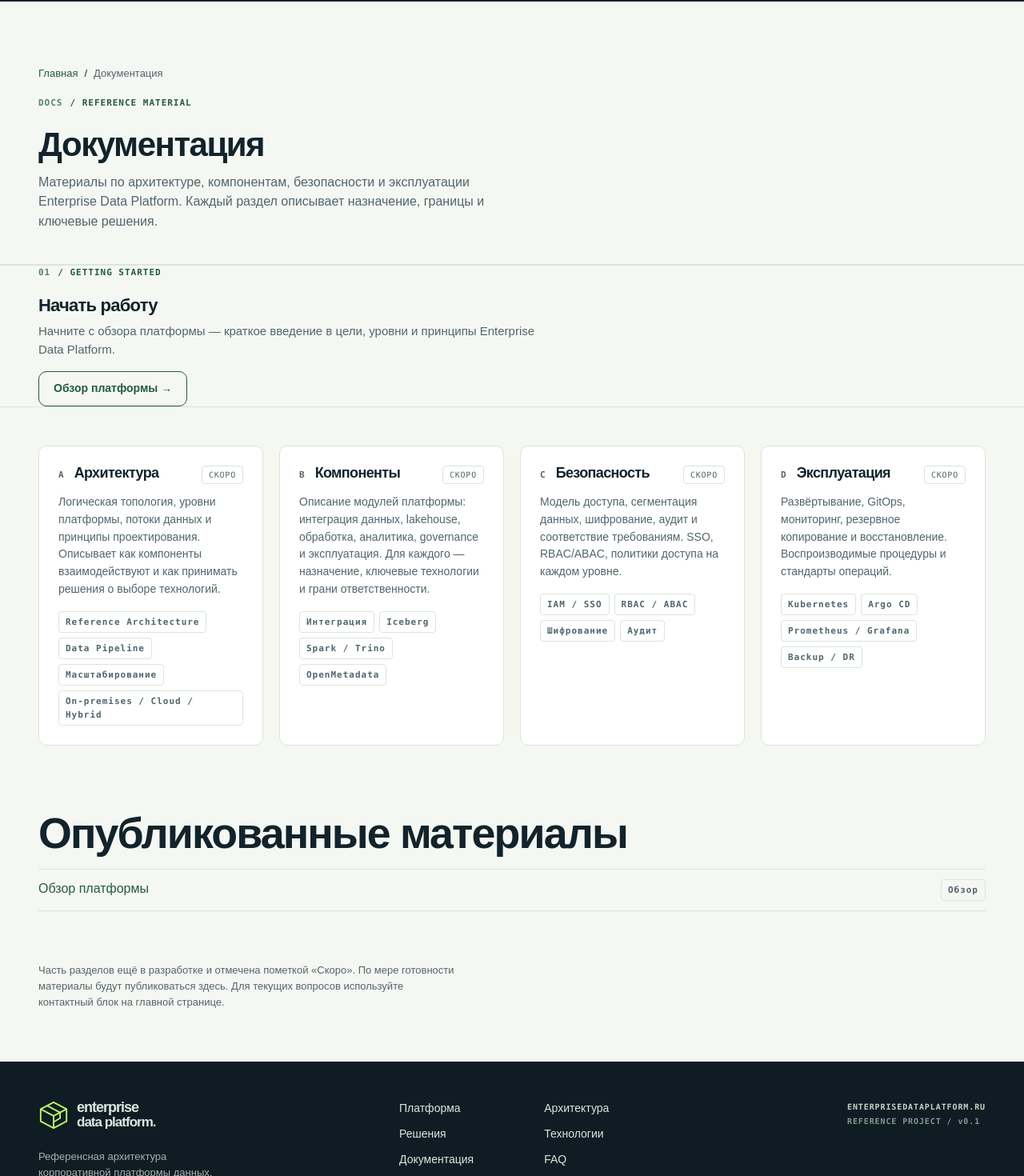
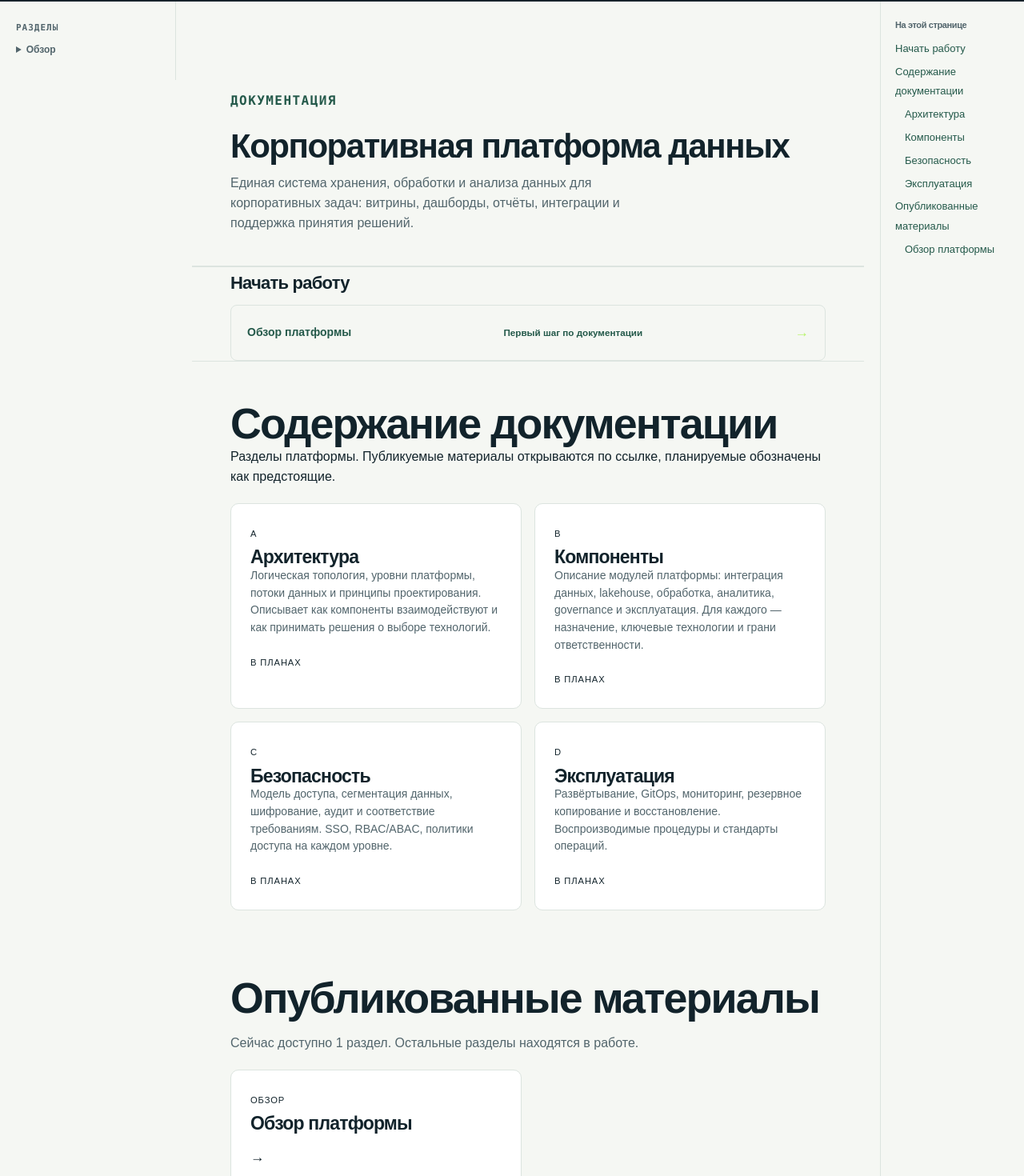
Before and after one commit to enterprise-data-platform-ru/enterprise-data-platform-ru.github.io, a Next.js app: page /docs in a window 1280 px wide. Shown: the part 75-1545 px from the top of the page at 80% size. Built offline with nearby package versions, Linux system fonts and the light colour scheme.

Commit message:
refactor(docs): unify docs layout with shared 3-column shell

```diff
--- a/src/app/docs/docs.css
+++ b/src/app/docs/docs.css
@@ -280,3 +280,59 @@
   .docs-start-link {
     display:block;
     text-align:center}}
+
+/* FIX-03: каталог (/docs/) внутри docs-article — секции тянутся на всю
+   ширину main, компенсируя padding статьи. */
+.docs-article > .docs-catalog {
+  display:contents}
+
+/* FIX-03: каталог — сетка карточек, статусы, ссылки */
+.docs-cards {
+  display:grid;
+  grid-template-columns:repeat(auto-fill, minmax(280px, 1fr));
+  gap:16px;
+  margin-top:20px}
+.docs-card--published {
+  cursor:pointer;
+  transition:border-color .15s}
+.docs-card--published:hover {
+  border-color:var(--lime)}
+.docs-card-tag {
+  display:inline-block;
+  font-size:.7rem;
+  font-family:var(--font-mono);
+  letter-spacing:.08em;
+  text-transform:uppercase;
+  color:var(--ink-mute);
+  margin-bottom:8px}
+.docs-card-status {
+  display:inline-block;
+  font-size:.7rem;
+  font-family:var(--font-mono);
+  letter-spacing:.08em;
+  text-transform:uppercase;
+  margin-top:8px}
+.docs-list-intro {
+  color:var(--ink-soft);
+  font-size:1rem;
+  line-height:1.6}
+.docs-start-empty {
+  color:var(--ink-mute);
+  font-style:italic}
+.docs-start-link {
+  display:flex;
+  align-items:center;
+  justify-content:space-between;
+  gap:16px;
+  padding:20px;
+  border:1px solid var(--line);
+  border-radius:8px;
+  background:var(--surface);
+  transition:border-color .15s}
+.docs-start-link:hover {
+  border-color:var(--lime)}
+.docs-start-link .arrow {
+  color:var(--lime)}
+.arrow {
+  color:var(--ink-mute);
+  font-size:1.1rem}
--- a/src/app/docs/layout.jsx
+++ b/src/app/docs/layout.jsx
@@ -2,13 +2,19 @@ import React from 'react';
 import './docs.css';
 import Header from '../../components/Header.jsx';
 import Footer from '../../components/Footer.jsx';
+import DocsLayout from '../../components/DocsLayout.jsx';
 
-export default function DocsLayout({children}) {
+// FIX-03: root layout документации. Все страницы /docs/ проходят через
+// DocsLayout (единая 3-колоночная сетка). Каталог (/docs/) не задаёт
+// currentSlug, поэтому в боковой навигации ни один пункт не подсвечен.
+export default function DocsRootLayout({children}) {
   return (
     <>
       <a className="skip-link" href="#main">К содержимому</a>
       <Header activeSection="/docs/" />
-      {children}
+      <DocsLayout currentSlug="">
+        {children}
+      </DocsLayout>
       <Footer />
     </>
   );
--- a/src/app/docs/page.jsx
+++ b/src/app/docs/page.jsx
@@ -1,131 +1,105 @@
 import React from 'react';
 import {docs} from '../../content/site.mjs';
-import {
-  getPublishedDocs,
-  getSectionStatus,
-  getGettingStarted,
-  docPath,
-} from '../../content/docs/navigation.mjs';
+import {getPublishedDocs, getGettingStarted, getSectionStatus, docPath} from '../../content/docs/navigation.mjs';
 import {linkHref} from '../../lib/paths.mjs';
 
-export const metadata = {
-  title: 'Документация — Enterprise Data Platform',
-  description: 'Структура документации: архитектура, компоненты, безопасность и эксплуатация корпоративной платформы данных.',
-  alternates: { canonical: '/docs/' },
-};
+// FIX-03: каталог документации (/docs/) больше не содержит собственных
+// layout-обёрток (docs-shell, docs-sidebar). Единая сетка предоставляется
+// DocsLayout из родительского src/app/docs/layout.jsx.
+export default function DocsIndexPage() {
+  const published = getPublishedDocs();
+  const start = getGettingStarted();
+  const statusOf = getSectionStatus;
 
-export default function DocsPage() {
-  const start = getGettingStarted();
   return (
-    <main id="main" className="docs-page">
-        <section className="docs-hero">
+    <div className="docs-catalog">
+      <section className="docs-hero" aria-labelledby="docs-heading">
         <div className="container">
-            <nav className="docs-breadcrumb" aria-label="Хлебные крошки">
-              <a href={linkHref('/')}>Главная</a>
-              <span aria-hidden="true">/</span>
-              <span aria-current="page">Документация</span>
-            </nav>
-            <div className="eyebrow">
-              <span className="section-no">DOCS</span> / REFERENCE MATERIAL
-            </div>
-            <h1>Документация</h1>
-            <p>
-              Материалы по архитектуре, компонентам, безопасности и эксплуатации
-              Enterprise Data Platform. Каждый раздел описывает назначение,
-              границы и ключевые решения.
+          <p className="eyebrow">Документация</p>
+          <h1 id="docs-heading">Корпоративная платформа данных</h1>
+          <p className="lead">
+            Единая система хранения, обработки и анализа данных для
+            корпоративных задач: витрины, дашборды, отчёты, интеграции и
+            поддержка принятия решений.
           </p>
         </div>
       </section>
 
-        {start && (
-          <section className="docs-start" aria-label="Начать работу">
+      <section className="docs-start" aria-labelledby="docs-start">
         <div className="container">
-              <div className="eyebrow">
-                <span className="section-no">01</span> / GETTING STARTED
-              </div>
-              <h2>Начать работу</h2>
-              <p>
-                Начните с обзора платформы — краткое введение в цели, уровни и
-                принципы Enterprise Data Platform.
-              </p>
+          <h2 id="docs-start">Начать работу</h2>
+          {start ? (
             <a className="docs-start-link" href={linkHref(docPath(start.slug))}>
-                {start.title}
-                <span aria-hidden="true"> →</span>
+              <span>{start.title}</span>
+              <small>Первый шаг по документации</small>
+              <span className="arrow" aria-hidden="true">→</span>
             </a>
+          ) : (
+            <p className="docs-start-empty">Материал находится в работе.</p>
+          )}
         </div>
       </section>
-        )}
 
-        <section className="docs-list">
+      <section className="docs-list" aria-labelledby="docs-catalog">
         <div className="container">
-            <div className="docs-grid">
-              {docs.map((card) => {
-                const status = getSectionStatus(card.slug);
-                const published = status === 'published';
-                const body = (
+          <h2 id="docs-catalog">Содержание документации</h2>
+          <p className="docs-list-intro">
+            Разделы платформы. Публикуемые материалы открываются по ссылке,
+            планируемые обозначены как предстоящие.
+          </p>
+          <div className="docs-cards">
+            {docs.map((c) => {
+              const status = statusOf(c.slug);
+              const href = status === 'published' ? linkHref(docPath(c.slug)) : null;
+              const inner = (
                 <>
-                    <div className="docs-card-head">
-                      <span className="mono docs-code">{card.code}</span>
-                      <h2>{card.title}</h2>
-                      {!published && (
-                        <span className="docs-soon">Скоро</span>
-                      )}
-                    </div>
-                    <p>{card.description}</p>
-                    <div className="docs-topics">
-                      {card.topics.map(t => (
-                        <span key={t} className="docs-topic mono">{t}</span>
-                      ))}
-                    </div>
-                    {published && (
-                      <span className="docs-card-cta" aria-hidden="true">
-                        Читать <span aria-hidden="true">→</span>
+                  <span className="docs-card-tag">{c.code}</span>
+                  <h3>{c.title}</h3>
+                  <p>{c.description}</p>
+                  <span className="docs-card-status" aria-label={`Раздел: ${status === 'published' ? 'опубликован' : 'в планах'}`}>
+                    {status === 'published' ? 'Доступно' : 'В планах'}
                   </span>
-                    )}
                 </>
               );
-                return published ? (
-                  <a
-                    key={card.code}
-                    className="docs-card docs-card-link"
-                    href={linkHref(docPath(card.slug))}
-                  >
-                    {body}
+              return href ? (
+                <a key={c.code} className="docs-card" href={href}>
+                  {inner}
                 </a>
               ) : (
-                  <article key={card.code} className="docs-card">
-                    {body}
-                  </article>
+                <div key={c.code} className="docs-card" aria-disabled="true">
+                  {inner}
+                </div>
               );
             })}
           </div>
         </div>
       </section>
 
-        <section className="docs-published">
+      <section className="docs-published" aria-labelledby="docs-published">
         <div className="container">
-            <h2>Опубликованные материалы</h2>
-            <ul className="docs-published-list">
-              {getPublishedDocs().map(d => (
-                <li key={d.slug}>
-                  <a href={linkHref(docPath(d.slug))}>{d.title}</a>
-                  <span className="mono docs-topic">{d.section}</span>
-                </li>
+          <h2 id="docs-published">Опубликованные материалы</h2>
+          <p>
+            Сейчас доступно {published.length} {published.length === 1 ? 'раздел' : published.length < 5 ? 'раздела' : 'разделов'}.
+            Остальные разделы находятся в работе.
+          </p>
+          <div className="docs-cards">
+            {published.map((d) => (
+              <a key={d.slug} className="docs-card docs-card--published" href={linkHref(docPath(d.slug))}>
+                <span className="docs-card-tag">{d.section}</span>
+                <h3>{d.title}</h3>
+                <p>{d.summary}</p>
+                <span className="arrow" aria-hidden="true">→</span>
+              </a>
             ))}
-            </ul>
+          </div>
         </div>
       </section>
 
-        <section className="docs-note">
+      <aside className="docs-note" aria-label="О статусе материала">
         <div className="container">
-            <p>
-              Часть разделов ещё в разработке и отмечена пометкой «Скоро». По
-              мере готовности материалы будут публиковаться здесь. Для текущих
-              вопросов используйте{' '}
-              <a href={linkHref('#contact')}>контактный блок на главной странице</a>.
-            </p>
+          <p><strong>Статус:</strong> материал находится в работе и будет дополняться.</p>
         </div>
-        </section>
-    </main>
+      </aside>
+    </div>
   );
 }
--- /dev/null
+++ b/src/components/DocsLayout.jsx
@@ -0,0 +1,22 @@
+import React from 'react';
+import DocsSidebar from './DocsSidebar.jsx';
+import DocsToc from './DocsToc.jsx';
+
+// FIX-03: единый layout-обёртка для всех страниц документации.
+// Рендерит 3-колоночную сетку docs-shell: боковая навигация (B05),
+// основной контент и оглавление (B06). Используется всеми сегментами
+// /docs/, чтобы структура JSX была идентична.
+export default function DocsLayout({children, currentSlug = '', mainClass = 'docs-article'}) {
+  return (
+    <div className="docs-shell">
+      <DocsSidebar currentSlug={currentSlug} />
+      <main id="main" className={mainClass}>
+        {children}
+      </main>
+      <aside className="docs-toc" aria-label="Оглавление">
+        <h2>На этой странице</h2>
+        <DocsToc scopeId="main" />
+      </aside>
+    </div>
+  );
+}
```
Also changed, not shown: src/app/docs/overview/layout.jsx (+14 -27 lines), 1 other file (tests, documents, lock files or other folders). Lines whose indentation alone changed are shown as unchanged.
